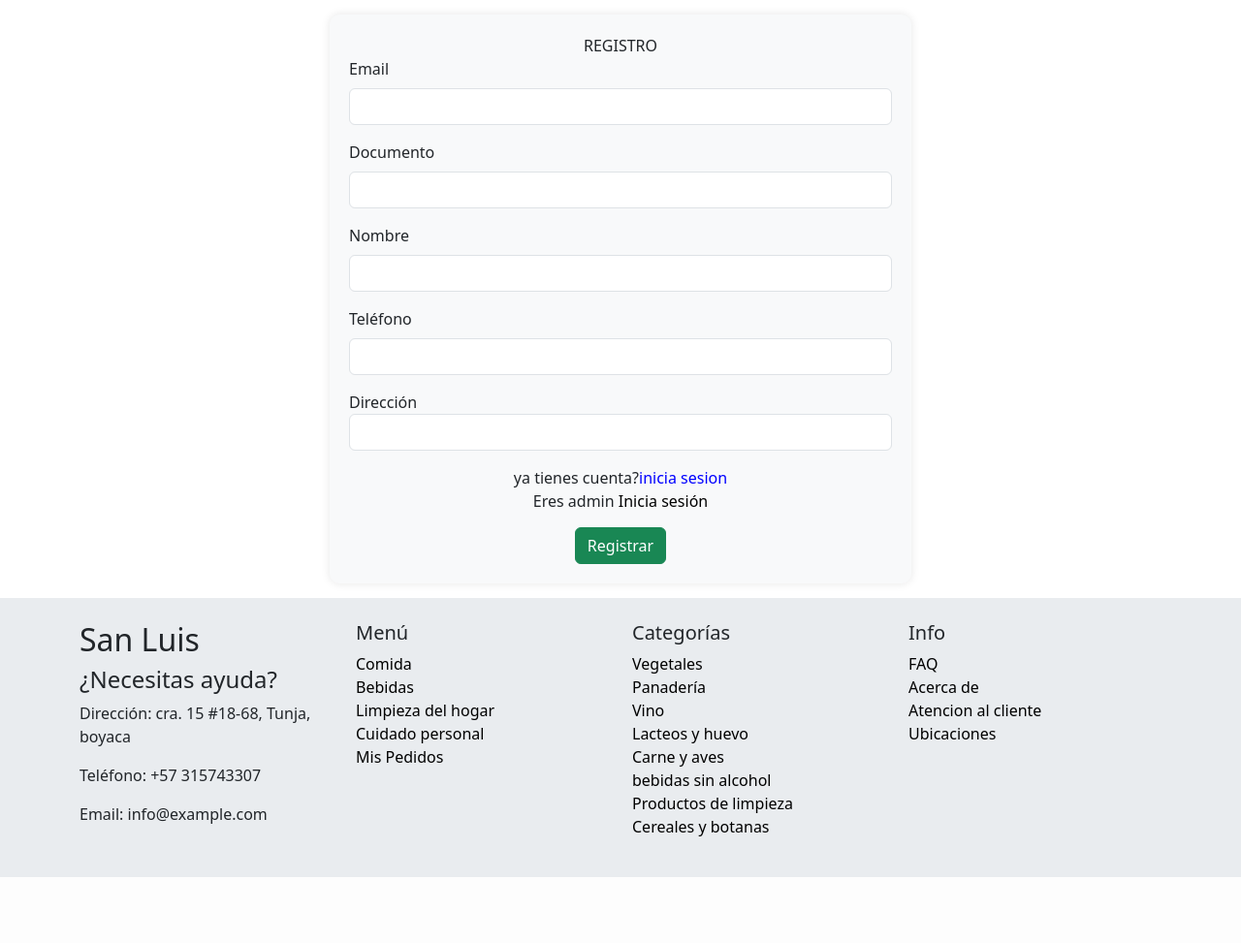
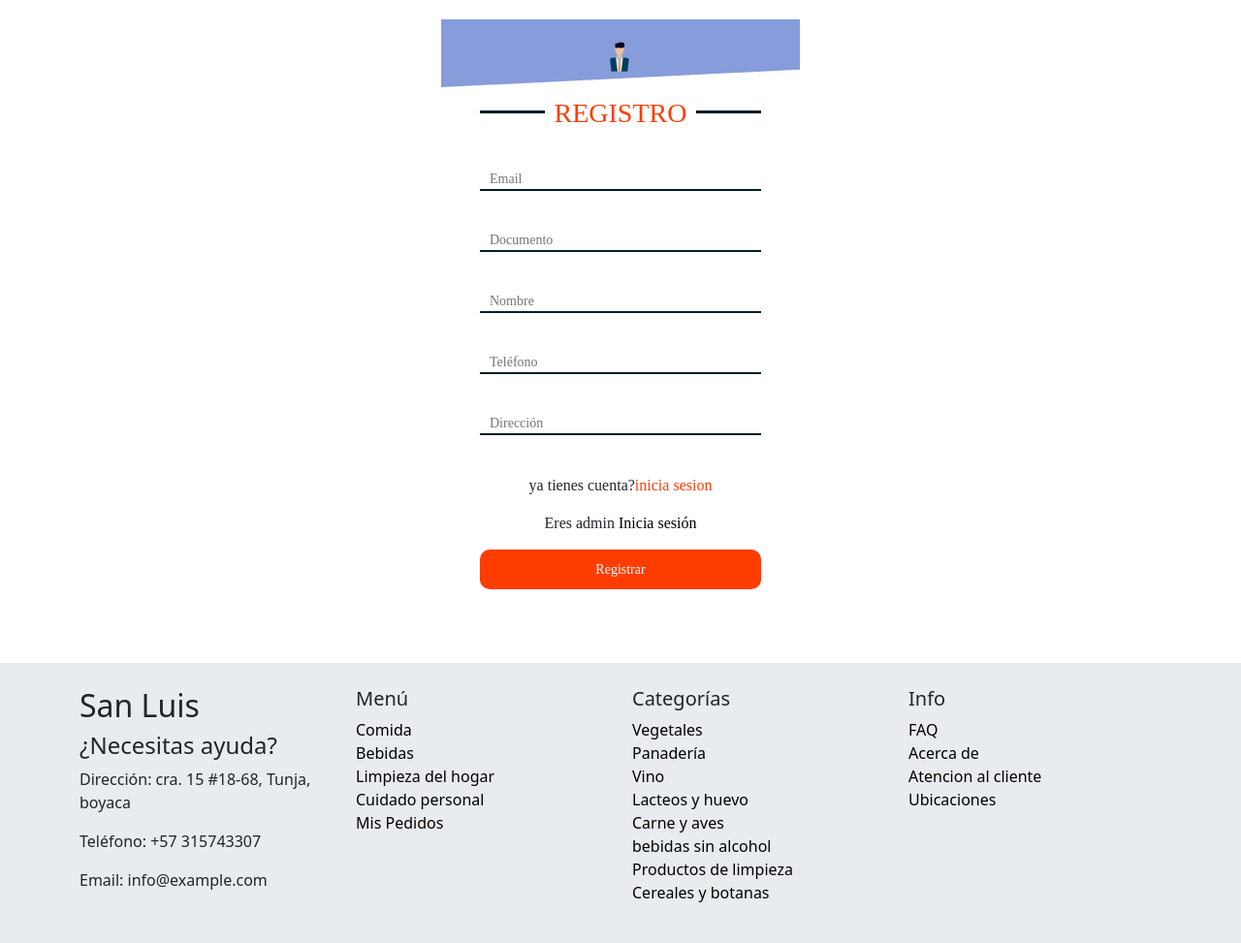
Before and after one commit to AlexHernande2/SanLuis, a PHP site: page /view/php/formSesion.php?inicioSesion=1 in a window 1280 px wide. Shown: the part 162-1135 px from the top of the page at 97% size. Before the commit the page ends 1067 px from the top, so only its background shows below. Run offline with PHP 8.4, Linux system fonts and the light colour scheme.

Commit message:
Se cambio el css al inicio de sesion del cliente

```diff
--- a/view/css/formAdmin.css
+++ b/view/css/formAdmin.css
@@ -5,7 +5,7 @@
 }
 
 body {
-    background-image: linear-gradient(to right, #077d8d, #00a6ff);
+
     width: 100%;
     height: 100vh;
     /* color: #fff; */
--- a/view/css/formSesion.css
+++ b/view/css/formSesion.css
@@ -1,3 +1,166 @@
-#formularioDiv{
-    border-top-left-radius: 10px #000;
+* {
+    margin: 0;
+    padding: 0;
+    box-sizing: border-box;
 }
+
+
+.container{
+    margin-top: 1px;
+}
+.cod-container {
+    background: #fff;
+    width: 410px; /* Ancho fijo del contenedor en pantallas grandes */
+    margin: 0 auto; /* Centra el formulario horizontalmente */
+    padding: 20px; /* Ajusta el relleno del contenedor */
+}
+
+@media screen and (max-width: 600px) {
+    .cod-container {
+        max-width: 100%; /* Ancho máximo del contenedor para pantallas pequeñas */
+    }
+}
+
+.form-header {
+    background: #879cdb;
+    text-align: center;
+    padding: 20px 0 10px;
+    clip-path: polygon(0 0, 100% 0%, 100% 74%, 0% 100%);
+}
+
+.form-header img {
+    vertical-align: top;
+    width: 40px;
+}
+
+.form-header h1 {
+    color: #fff;
+    font-family: AbeeZee;
+    font-weight: normal;
+    margin-top: 5px;
+}
+
+.form-header span {
+    color: #444140;
+}
+
+.cod-form {
+    padding: 10px 40px 40px;
+}
+
+.form-title {
+    text-align: center;
+    text-transform: uppercase;
+    font-weight: normal;
+    margin-bottom: 32px;
+    overflow: hidden;
+    font-family: AbeeZee;
+    color: #FF3D00;
+}
+
+h3 {
+    position: relative;
+    display: inline-block;
+    color: #FF3D00;
+    padding: 0 10px;
+}
+
+h3::after,
+h3::before {
+    position: absolute;
+    content: '';
+    width: 100%;
+    height: 3px;
+    background: #021e26;
+    top: 0.5em;
+}
+
+h3::after {
+    left: 100%;
+}
+
+h3::before {
+    right: 100%;
+}
+
+.cod-form {
+    width: 100%;
+    height: auto;
+    text-align: center;
+}
+
+.input-group {
+    position: relative;
+    margin-bottom: 40px;
+}
+
+/* para la configuracion del borde de los input  es decir para q' no se muestren en recuadros*/
+input[type="text"],
+input[type="number"],
+input[type="password"] {
+    border: none;
+    border-bottom: 2px solid #021e26;
+    width: 100%;
+    outline: none;
+    font-size: 14px;
+    color: #021e26;
+    padding-left: 10px;
+    font-family: AbeeZee;
+}
+
+.label {
+    position: absolute;
+    top: 0;
+    left: 0;
+    font-size: 14px;
+    color: #666565;
+    padding-left: 10px;
+    cursor: text;
+    transition: all .3s ease;
+    font-family: AbeeZee;
+}
+
+.form-input:focus + .label,
+.form-input:not(:placeholder-shown) + .label {
+    top: -14px;
+    font-size: 12px;
+    color: #666565;
+}
+
+input[type="submit"] {
+    background: none;
+    border: none;
+    background: #FF3D00;
+    color: #fff;
+    width: 100%;
+    font-size: 14px;
+    padding: 10px 0;
+    font-family: AbeeZee;
+    margin-bottom: 16px;
+    border-radius: 10px;
+    transition: all .3s ease;
+}
+
+input[type="submit"]:hover {
+    background: #021e26;
+    cursor: pointer;
+}
+
+#linkRegistro,
+#linkInicio {
+    font-family: AbeeZee;
+    color: #FF3D00;
+    text-decoration: none;
+    transition: all .3s ease;
+}
+
+#linkRegistro:hover,
+#linkInicio:hover {
+    color: #021e26;
+}
+
+.text-center {
+    text-align: center;
+    margin-bottom: 15px;
+    font-family: AbeeZee;
+}
--- a/view/php/formSesion.php
+++ b/view/php/formSesion.php
@@ -38,97 +38,87 @@ if (empty($documento)) {
 }
 ?>
 
+
 <!DOCTYPE html>
 <html lang="es">
 
 <head>
   <meta charset="UTF-8">
-  <!-- Define el conjunto de caracteres como UTF-8 -->
   <meta name="viewport" content="width=device-width, initial-scale=1.0">
-  <!-- Establece el viewport para que el diseño sea responsive -->
   <title>Document</title>
-  <!-- Título de la página -->
-  <link rel="stylesheet" href="../css/sesion.css">
+  <link href="https://cdn.jsdelivr.net/npm/bootstrap@5.3.3/dist/css/bootstrap.min.css" rel="stylesheet" integrity="sha384-QWTKZyjpPEjISv5WaRU9OFeRpok6YctnYmDr5pNlyT2bRjXh0JMhjY6hW+ALEwIH" crossorigin="anonymous">
+  <link rel="stylesheet" href="../css/header.css">
+  <link rel="stylesheet" href="../css/styless.css">
   <link rel="stylesheet" href="../css/formSesion.css">
-  <!-- Enlace a la hoja de estilo CSS personalizada -->
-  <link href="https://cdn.jsdelivr.net/npm/bootstrap@5.3.3/dist/css/bootstrap.min.css" rel="stylesheet" integrity="sha384-QWTKZyjpPEjISv5WaRU9OFeRpok6YctnYmDr5pNlyT2bRjXh0JMhjY6hW+ALEwIH" crossorigin="anonymous">
-
-  <!-- Enlace a la hoja de estilo de Bootstrap -->
 </head>
 
 <body>
   <header>
-  <?php include 'header.php' ; ?>
+    <?php include 'header.php'; ?>
   </header>
-  <!-- Contenedor para el encabezado -->
 
   <main>
-    <div class="container" id="formularioDiv">
-      <!-- Contenedor Bootstrap con ID "f" -->
-      <form id="Registrar" action="<?php echo $iniRegis ?>" method="POST">
-        <!-- Formulario con ID "Registrar" que usa el método POST y una acción dinámica -->
+    <div class="cod-container" id="divForm">
+      <div class="form-header">
+        <img src="../imagenes/admin.png" alt="Logo de CodigoMasters">
+      </div>
+
+      <div class="form-content">
+        <form id="Registrar" action="<?php echo $iniRegis ?>" method="POST" class="cod-form">
+          <div class="form-title">
+            <h3><?php echo $iniOregis ?></h3>
+          </div>
+
+          <div class="input-group">
+            <input type="text" required name="correoElectronico" class="form-input" id="correo" placeholder="Email">
+
+          </div>
+
+          <div class="input-group">
+            <input type="<?php echo $type ?>" required name="documento" class="form-input" id="documento" placeholder="<?php echo $password ?>">
+
+          </div>
+
+          <div class="input-group" style="<?php echo $ocultar ?>">
+            <input type="text" name="nombre" <?php echo $required ?> class="form-input" id="nombre" placeholder="Nombre">
+
+          </div>
+
+          <div class="input-group" style="<?php echo $ocultar ?>">
+            <input type="number" name="telefono" <?php echo $required ?> class="form-input" id="telefono" placeholder="Teléfono">
+          </div>
+
+          <div class="input-group" style="<?php echo $ocultar ?>">
+            <input type="text" <?php echo $required ?> name="direccion" class="form-input" id="direccion" placeholder="Dirección">
+
+          </div>
+
           <div class="text-center">
-          <!-- Div centrado con texto dinámico -->
-          <?php echo $iniOregis ?>
-        </div>
-        <div class="mb-3">
-          <!-- Grupo de formulario con margen inferior -->
-          <label name="correoElectronico" class="form-label">Email</label>
-          <!-- Etiqueta del campo de correo electrónico -->
-          <input type="text" required name="correoElectronico" class="form-control" value="">
-          <!-- Campo de entrada de texto para el correo electrónico -->
-        </div>
-        <div class="mb-3">
-          <!-- Grupo de formulario con margen inferior -->
-          <label class="form-label"><?php echo $password ?></label>
-          <!-- Etiqueta del campo de contraseña con texto dinámico -->
-          <input type="<?php echo $type ?>" required name="documento" class="form-control" value="" >
-          <!-- Campo de entrada de texto para el documento con tipo dinámico -->
-        </div>
-        <div class="mb-3">
-          <!-- Grupo de formulario con margen inferior -->
-          <label class="form-label" style="<?php echo $ocultar ?>">Nombre</label>
-          <!-- Etiqueta del campo de nombre con estilo dinámico -->
-          <input type="text" name="nombre" <?php echo $required?> style="<?php echo $ocultar ?>" class="form-control" value="" >
-          <!-- Campo de entrada de texto para el nombre con estilo dinámico -->
-        </div>
-        <div class="mb-3">
-          <!-- Grupo de formulario con margen inferior -->
-          <label name="telefono" style="<?php echo $ocultar ?>" class="form-label">Teléfono</label>
-          <!-- Etiqueta del campo de teléfono con estilo dinámico -->
-          <input type="number" name="telefono" <?php echo $required?> style="<?php echo $ocultar ?>" class="form-control" value="" >
-          <!-- Campo de entrada de número para el teléfono con estilo dinámico -->
-        </div>
-        <div class="mb-3">
-          <!-- Grupo de formulario con margen inferior -->
-          <label class="label" name="correoElectronico" style="<?php echo $ocultar ?>" class="form-label">Dirección</label>
-          <!-- Etiqueta del campo de dirección con estilo dinámico -->
-          <input type="text" <?php echo $required?> name="direccion" class="form-control" style="<?php echo $ocultar ?>" value="">
-          <!-- Campo de entrada de texto para la dirección con estilo dinámico -->
-        </div>
-        <div class="text-center">
-          <!-- Div centrado con texto dinámico -->
             <?php echo $tieneCuenta ?>
           </div>
+
           <div class="text-center">Eres admin
             <a href="../php/formAdmin.php">Inicia sesión</a>
           </div>
+
           <div class="d-flex justify-content-center" id="divBoton">
-          <button type="submit" class="btn btn-success" ><?php echo $btn ?></button>
-          <!-- Botón de envío del formulario -->
+            <input type="submit" class="form-input" value="<?php echo $btn ?>">
           </div>
         </form>
       </div>
+    </div>
   </main>
-
-
 
   <footer id="footerSes">
     <div id="footer-container"></div>
   </footer>
-  <script src="../js/sesion.js"></script>
+
+  <script src="../js/jquery-3.3.1.min.js"></script>
+  <script src="../js/busqueda.js"></script>
+  <script src="../js/header.js"></script>
+  <script src="../js/formAdmin.js"></script>
   <script src="../js/initHF.js"></script>
-
+  <script src="https://cdn.jsdelivr.net/npm/bootstrap@5.3.3/dist/js/bootstrap.bundle.min.js" integrity="sha384-YvpcrYf0tY3lHB60NNkmXc5s9fDVZLESaAA55NDzOxhy9GkcIdslK1eN7N6jIeHz" crossorigin="anonymous"></script>
 </body>
 
 </html>
```
Also changed, not shown: view/php/fr.php (added, +139 -0 lines). Lines whose indentation alone changed are shown as unchanged.
